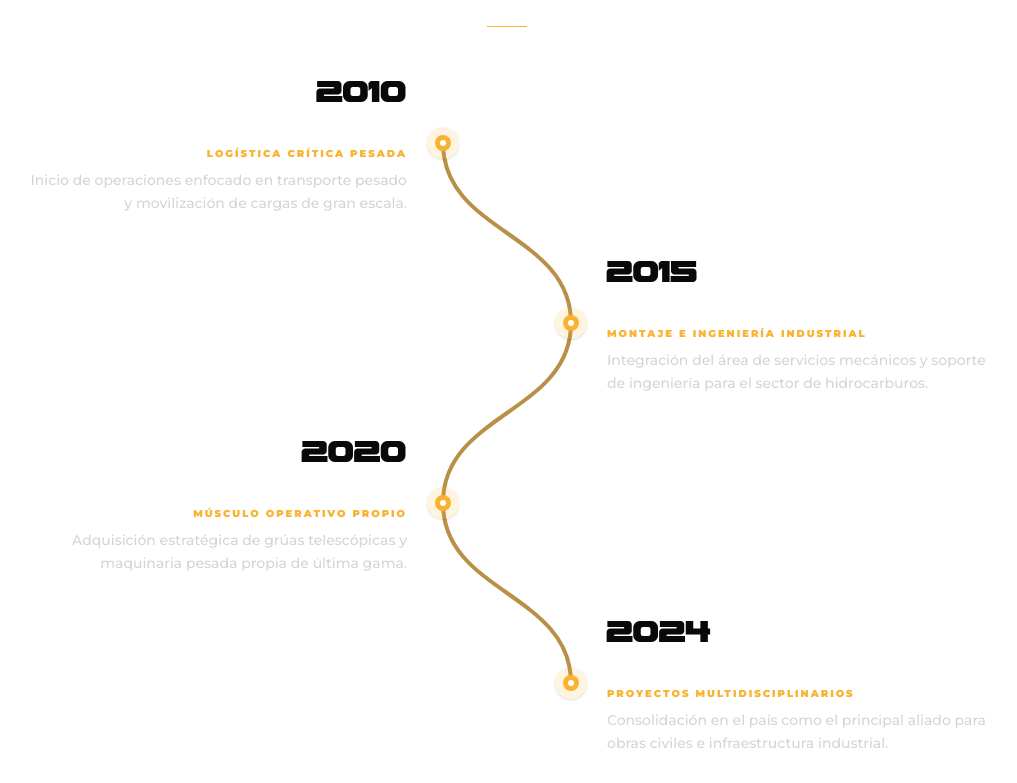
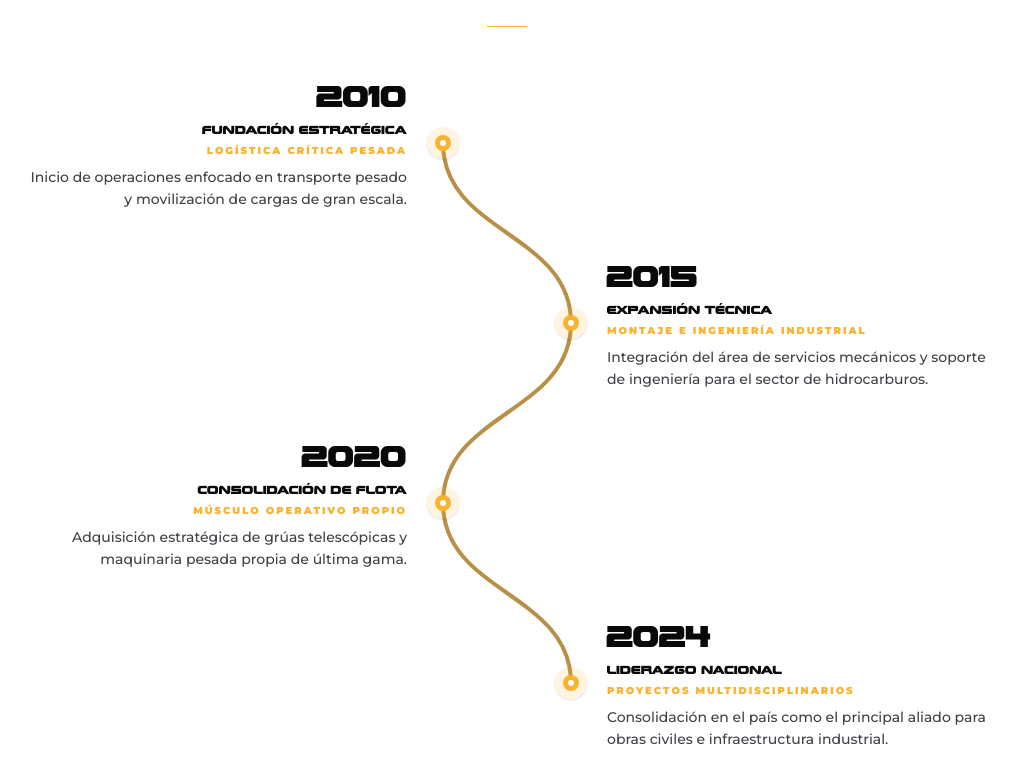
Before and after one commit to alfredv88/grouplormar, a Next.js app: page /nosotros in a window 1280 px wide. Shown: the part 2637-3420 px from the top of the page, without its empty margins (133-1150 px from the left). Built offline with nearby package versions, Linux system fonts and the light colour scheme.

Commit message:
fix: override global layout dark CSS styles with inline style indicators

```diff
--- a/src/components/nosotros/TimelineSection.tsx
+++ b/src/components/nosotros/TimelineSection.tsx
@@ -43,14 +43,14 @@ export default function TimelineSection() {
 
         {/* Header */}
         <div className="text-center max-w-xl mx-auto mb-16 md:mb-24">
-          <span className="font-montserrat text-7l-gold text-[10px] font-black tracking-[0.5em] uppercase mb-3 block">
+          <span className="font-montserrat text-7l-gold text-[10px] font-black tracking-[0.5em] uppercase mb-3 block" style={{ color: '#F9B331' }}>
             TRAYECTORIA
           </span>
-          <h2 className="text-3xl md:text-4xl font-future text-zinc-950 leading-none uppercase">
+          <h2 className="text-3xl md:text-4xl font-future leading-none uppercase" style={{ color: '#09090b' }}>
             EVOLUCIÓN <br />
-            <span className="text-7l-gold">CONSTANTE</span>
+            <span className="text-7l-gold" style={{ color: '#F9B331' }}>CONSTANTE</span>
           </h2>
-          <div className="w-10 h-[1px] bg-7l-gold mx-auto mt-4" />
+          <div className="w-10 h-[1px] bg-7l-gold mx-auto mt-4" style={{ backgroundColor: '#F9B331' }} />
         </div>
 
         {/* ================= DESKTOP VIEW (Serpentine Path) ================= */}
@@ -82,7 +82,7 @@ export default function TimelineSection() {
               transition={{ delay: 0.1, type: 'spring', stiffness: 200 }}
               className="absolute left-[16px] top-[20px] -translate-x-1/2 -translate-y-1/2 w-8 h-8 rounded-full bg-7l-gold/15 flex items-center justify-center z-10 shadow-sm hover:scale-110 hover:bg-7l-gold/25 transition-all duration-300"
             >
-              <div className="w-4 h-4 rounded-full bg-7l-gold flex items-center justify-center">
+              <div className="w-4 h-4 rounded-full bg-7l-gold flex items-center justify-center" style={{ backgroundColor: '#F9B331' }}>
                 <div className="w-1.5 h-1.5 rounded-full bg-white" />
               </div>
             </motion.div>
@@ -95,7 +95,7 @@ export default function TimelineSection() {
               transition={{ delay: 0.6, type: 'spring', stiffness: 200 }}
               className="absolute left-[144px] top-[200px] -translate-x-1/2 -translate-y-1/2 w-8 h-8 rounded-full bg-7l-gold/15 flex items-center justify-center z-10 shadow-sm hover:scale-110 hover:bg-7l-gold/25 transition-all duration-300"
             >
-              <div className="w-4 h-4 rounded-full bg-7l-gold flex items-center justify-center">
+              <div className="w-4 h-4 rounded-full bg-7l-gold flex items-center justify-center" style={{ backgroundColor: '#F9B331' }}>
                 <div className="w-1.5 h-1.5 rounded-full bg-white" />
               </div>
             </motion.div>
@@ -108,7 +108,7 @@ export default function TimelineSection() {
               transition={{ delay: 1.1, type: 'spring', stiffness: 200 }}
               className="absolute left-[16px] top-[380px] -translate-x-1/2 -translate-y-1/2 w-8 h-8 rounded-full bg-7l-gold/15 flex items-center justify-center z-10 shadow-sm hover:scale-110 hover:bg-7l-gold/25 transition-all duration-300"
             >
-              <div className="w-4 h-4 rounded-full bg-7l-gold flex items-center justify-center">
+              <div className="w-4 h-4 rounded-full bg-7l-gold flex items-center justify-center" style={{ backgroundColor: '#F9B331' }}>
                 <div className="w-1.5 h-1.5 rounded-full bg-white" />
               </div>
             </motion.div>
@@ -121,7 +121,7 @@ export default function TimelineSection() {
               transition={{ delay: 1.6, type: 'spring', stiffness: 200 }}
               className="absolute left-[144px] top-[560px] -translate-x-1/2 -translate-y-1/2 w-8 h-8 rounded-full bg-7l-gold/15 flex items-center justify-center z-10 shadow-sm hover:scale-110 hover:bg-7l-gold/25 transition-all duration-300"
             >
-              <div className="w-4 h-4 rounded-full bg-7l-gold flex items-center justify-center">
+              <div className="w-4 h-4 rounded-full bg-7l-gold flex items-center justify-center" style={{ backgroundColor: '#F9B331' }}>
                 <div className="w-1.5 h-1.5 rounded-full bg-white" />
               </div>
             </motion.div>
@@ -133,15 +133,15 @@ export default function TimelineSection() {
             <span className="font-future text-4xl text-zinc-950 group-hover:text-7l-gold transition-colors duration-300 font-black block mb-1">
               2010
             </span>
-            <h3 className="font-future text-sm text-zinc-950 font-bold uppercase tracking-wide mb-1">
+            <div className="font-future text-sm font-bold uppercase tracking-wide mb-1" style={{ color: '#09090b' }}>
               {milestones[0].title}
-            </h3>
-            <span className="font-montserrat text-[10px] font-black text-7l-gold tracking-[0.2em] uppercase block mb-2">
+            </div>
+            <span className="font-montserrat text-[10px] font-black text-7l-gold tracking-[0.2em] uppercase block mb-2" style={{ color: '#F9B331' }}>
               {milestones[0].subtitle}
             </span>
-            <p className="font-montserrat text-xs md:text-sm text-zinc-700 font-medium leading-relaxed">
+            <div className="font-montserrat text-xs md:text-sm font-medium leading-relaxed" style={{ color: '#3f3f46' }}>
               {milestones[0].description}
-            </p>
+            </div>
           </div>
 
           {/* Row 1 (2015): Right */}
@@ -149,15 +149,15 @@ export default function TimelineSection() {
             <span className="font-future text-4xl text-zinc-950 group-hover:text-7l-gold transition-colors duration-300 font-black block mb-1">
               2015
             </span>
-            <h3 className="font-future text-sm text-zinc-950 font-bold uppercase tracking-wide mb-1">
+            <div className="font-future text-sm font-bold uppercase tracking-wide mb-1" style={{ color: '#09090b' }}>
               {milestones[1].title}
-            </h3>
-            <span className="font-montserrat text-[10px] font-black text-7l-gold tracking-[0.2em] uppercase block mb-2">
+            </div>
+            <span className="font-montserrat text-[10px] font-black text-7l-gold tracking-[0.2em] uppercase block mb-2" style={{ color: '#F9B331' }}>
               {milestones[1].subtitle}
             </span>
-            <p className="font-montserrat text-xs md:text-sm text-zinc-700 font-medium leading-relaxed">
+            <div className="font-montserrat text-xs md:text-sm font-medium leading-relaxed" style={{ color: '#3f3f46' }}>
               {milestones[1].description}
-            </p>
+            </div>
           </div>
 
           {/* Row 2 (2020): Left */}
@@ -165,15 +165,15 @@ export default function TimelineSection() {
             <span className="font-future text-4xl text-zinc-950 group-hover:text-7l-gold transition-colors duration-300 font-black block mb-1">
               2020
             </span>
-            <h3 className="font-future text-sm text-zinc-950 font-bold uppercase tracking-wide mb-1">
+            <div className="font-future text-sm font-bold uppercase tracking-wide mb-1" style={{ color: '#09090b' }}>
               {milestones[2].title}
-            </h3>
-            <span className="font-montserrat text-[10px] font-black text-7l-gold tracking-[0.2em] uppercase block mb-2">
+            </div>
+            <span className="font-montserrat text-[10px] font-black text-7l-gold tracking-[0.2em] uppercase block mb-2" style={{ color: '#F9B331' }}>
               {milestones[2].subtitle}
             </span>
-            <p className="font-montserrat text-xs md:text-sm text-zinc-700 font-medium leading-relaxed">
+            <div className="font-montserrat text-xs md:text-sm font-medium leading-relaxed" style={{ color: '#3f3f46' }}>
               {milestones[2].description}
-            </p>
+            </div>
           </div>
 
           {/* Row 3 (2024): Right */}
@@ -181,15 +181,15 @@ export default function TimelineSection() {
             <span className="font-future text-4xl text-zinc-950 group-hover:text-7l-gold transition-colors duration-300 font-black block mb-1">
               2024
             </span>
-            <h3 className="font-future text-sm text-zinc-950 font-bold uppercase tracking-wide mb-1">
+            <div className="font-future text-sm font-bold uppercase tracking-wide mb-1" style={{ color: '#09090b' }}>
               {milestones[3].title}
-            </h3>
-            <span className="font-montserrat text-[10px] font-black text-7l-gold tracking-[0.2em] uppercase block mb-2">
+            </div>
+            <span className="font-montserrat text-[10px] font-black text-7l-gold tracking-[0.2em] uppercase block mb-2" style={{ color: '#F9B331' }}>
               {milestones[3].subtitle}
             </span>
-            <p className="font-montserrat text-xs md:text-sm text-zinc-700 font-medium leading-relaxed">
+            <div className="font-montserrat text-xs md:text-sm font-medium leading-relaxed" style={{ color: '#3f3f46' }}>
               {milestones[3].description}
-            </p>
+            </div>
           </div>
         </div>
 
@@ -204,7 +204,7 @@ export default function TimelineSection() {
                 <div key={idx} className="relative flex gap-6 pl-10 group">
                   {/* Concentric node dot on line for mobile */}
                   <div className="absolute left-[8px] top-1.5 w-[18px] h-[18px] rounded-full bg-7l-gold/15 flex items-center justify-center z-10">
-                    <div className="w-[10px] h-[10px] rounded-full bg-7l-gold flex items-center justify-center">
+                    <div className="w-[10px] h-[10px] rounded-full bg-7l-gold flex items-center justify-center" style={{ backgroundColor: '#F9B331' }}>
                       <div className="w-1 h-1 rounded-full bg-white" />
                     </div>
                   </div>
@@ -213,15 +213,15 @@ export default function TimelineSection() {
                     <span className="font-future text-2xl text-zinc-950 group-hover:text-7l-gold transition-colors duration-300 font-black block mb-1">
                       {item.year}
                     </span>
-                    <h3 className="font-future text-sm text-zinc-950 font-bold uppercase mb-1">
+                    <div className="font-future text-sm font-bold uppercase mb-1" style={{ color: '#09090b' }}>
                       {item.title}
-                    </h3>
-                    <span className="font-montserrat text-[10px] font-black text-7l-gold tracking-[0.2em] uppercase block mb-2">
+                    </div>
+                    <span className="font-montserrat text-[10px] font-black text-7l-gold tracking-[0.2em] uppercase block mb-2" style={{ color: '#F9B331' }}>
                       {item.subtitle}
                     </span>
-                    <p className="font-montserrat text-xs text-zinc-700 font-medium leading-relaxed">
+                    <div className="font-montserrat text-xs font-medium leading-relaxed" style={{ color: '#3f3f46' }}>
                       {item.description}
-                    </p>
+                    </div>
                   </div>
                 </div>
               );
```
